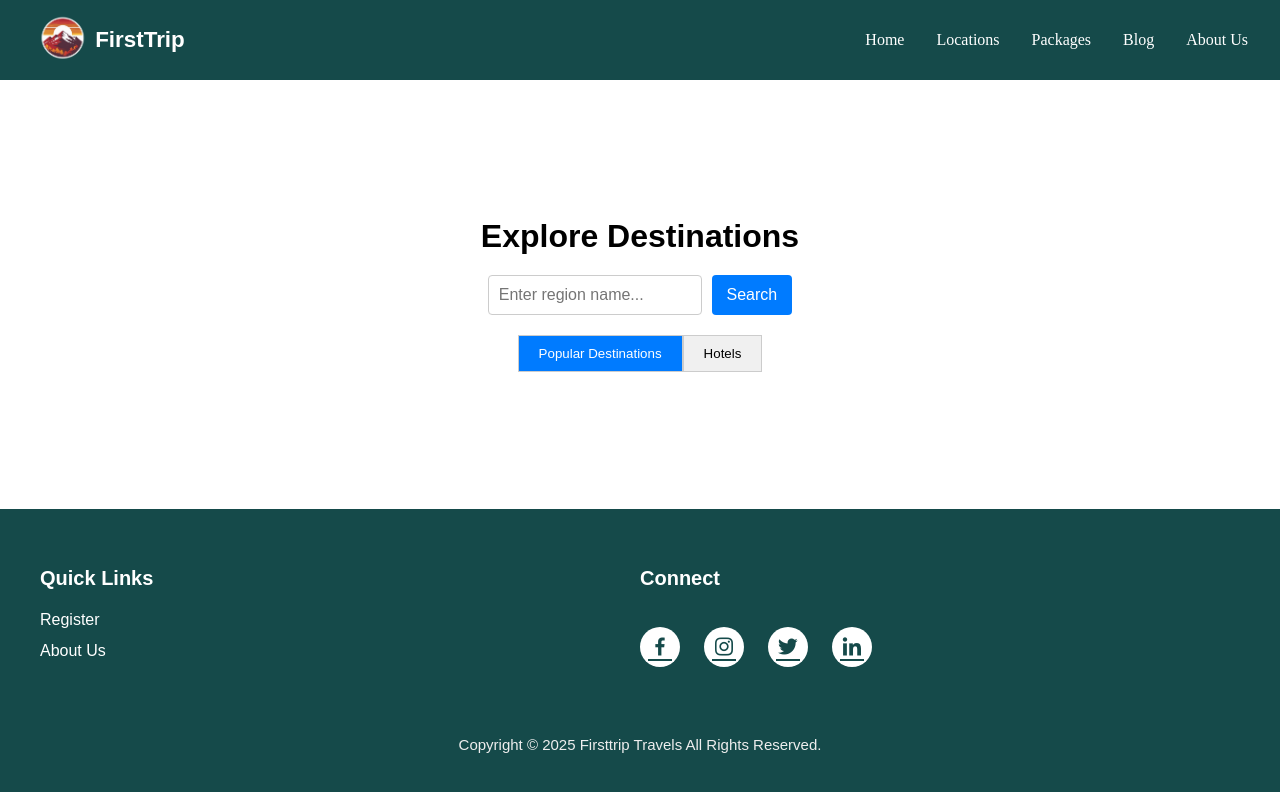
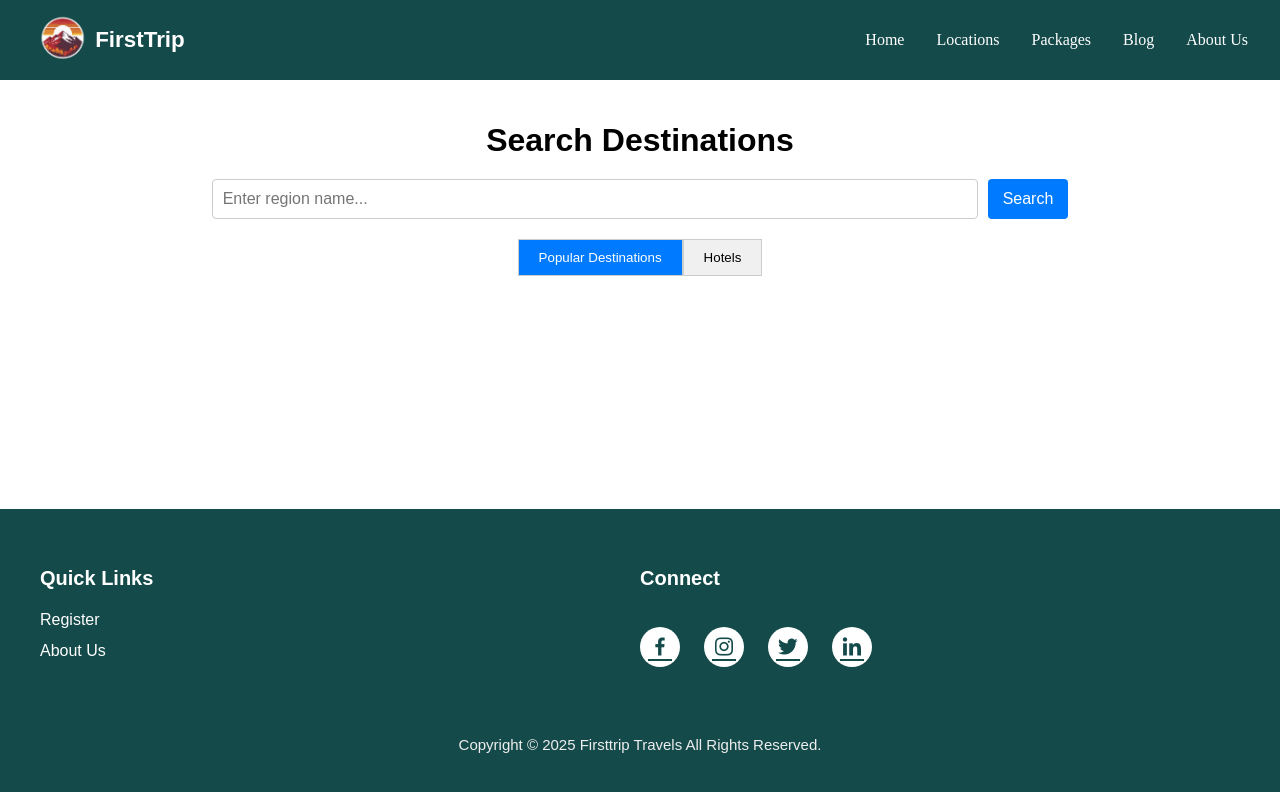
Before and after one commit to jita1218/travel_app, a React (Vite) app: page /location in a window 1280 px wide. Shown: the top 792 px of the page. Built offline with nearby package versions, Linux system fonts and the light colour scheme.

Commit message:
Update location.jsx

```diff
--- a/src/pages/location.jsx
+++ b/src/pages/location.jsx
@@ -1,7 +1,7 @@
 import React, { useState } from "react";
 import axios from "axios";
 
-const DestinationSearch = () => {
+const Location = () => {
   const [region, setRegion] = useState("");
   const [loading, setLoading] = useState(false);
   const [pois, setPois] = useState([]);
@@ -20,11 +20,9 @@ const DestinationSearch = () => {
     setHotels([]);
 
     try {
-      // Fetch POIs
       const poiRes = await axios.get(`/api/destination/popular?region=${region}`);
       setPois(poiRes.data.pois || []);
 
-      // Fetch Hotels
       const hotelRes = await axios.get(`/api/destination/hotels?region=${region}`);
       setHotels(hotelRes.data.hotels || []);
     } catch (err) {
@@ -37,7 +35,8 @@ const DestinationSearch = () => {
 
   return (
     <div style={styles.container}>
-      <h1 style={styles.title}>Explore Destinations</h1>
+      <h1 style={styles.title}>Search Destinations</h1>
+
       <div style={styles.searchBox}>
         <input
           type="text"
@@ -50,9 +49,10 @@ const DestinationSearch = () => {
           Search
         </button>
       </div>
+
       {error && <p style={styles.error}>{error}</p>}
 
-      {/* Tab Buttons */}
+      {/* Tabs */}
       <div style={styles.tabs}>
         <button
           style={activeTab === "pois" ? styles.activeTab : styles.tab}
@@ -68,10 +68,10 @@ const DestinationSearch = () => {
         </button>
       </div>
 
-      {/* Loading State */}
+      {/* Loading */}
       {loading && <p>Loading...</p>}
 
-      {/* Results */}
+      {/* Cards */}
       <div style={styles.cardContainer}>
         {activeTab === "pois" &&
           pois.map((item, index) => (
@@ -105,20 +105,20 @@ const DestinationSearch = () => {
   );
 };
 
-// Inline styles for simplicity
+// Styles
 const styles = {
-  container: { padding: "20px", fontFamily: "Arial, sans-serif", maxWidth: "900px", margin: "auto" },
+  container: { padding: "20px", fontFamily: "Arial, sans-serif" },
   title: { textAlign: "center", marginBottom: "20px" },
   searchBox: { display: "flex", justifyContent: "center", marginBottom: "20px" },
   input: { padding: "10px", width: "60%", fontSize: "16px", border: "1px solid #ccc", borderRadius: "4px" },
-  button: { padding: "10px 15px", marginLeft: "10px", fontSize: "16px", cursor: "pointer", backgroundColor: "#007bff", color: "#fff", border: "none", borderRadius: "4px" },
+  button: { padding: "10px 15px", marginLeft: "10px", fontSize: "16px", backgroundColor: "#007bff", color: "#fff", border: "none", borderRadius: "4px", cursor: "pointer" },
   error: { color: "red", textAlign: "center" },
   tabs: { display: "flex", justifyContent: "center", marginBottom: "20px" },
-  tab: { padding: "10px 20px", border: "1px solid #ccc", cursor: "pointer", backgroundColor: "#f0f0f0" },
+  tab: { padding: "10px 20px", border: "1px solid #ccc", backgroundColor: "#f0f0f0", cursor: "pointer" },
   activeTab: { padding: "10px 20px", border: "1px solid #ccc", backgroundColor: "#007bff", color: "#fff" },
   cardContainer: { display: "grid", gridTemplateColumns: "repeat(auto-fit, minmax(250px, 1fr))", gap: "20px" },
   card: { border: "1px solid #ddd", padding: "10px", borderRadius: "8px", backgroundColor: "#fff" },
   image: { width: "100%", height: "200px", objectFit: "cover", borderRadius: "8px" },
 };
 
-export default DestinationSearch;
+export default Location;
```
